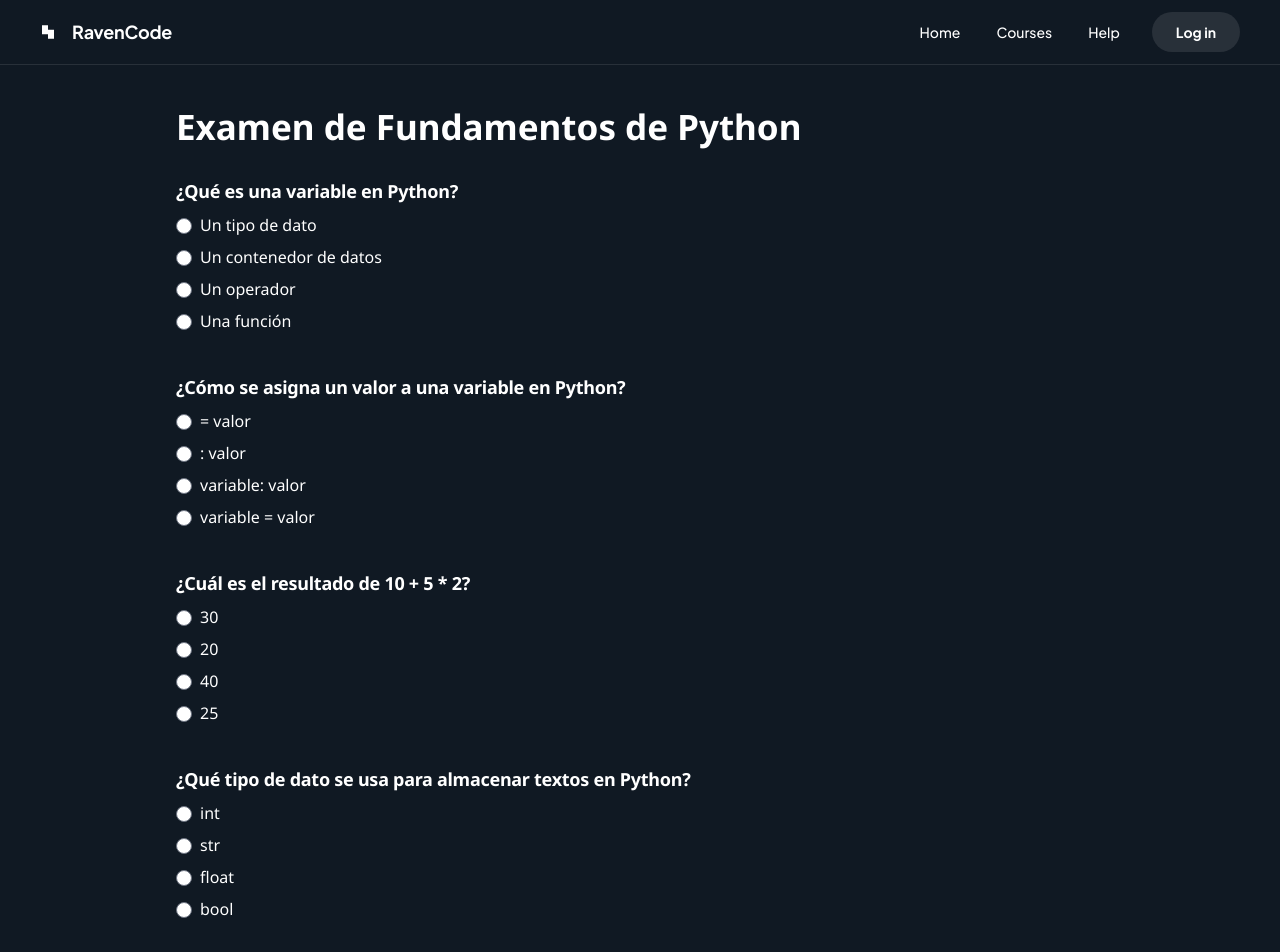
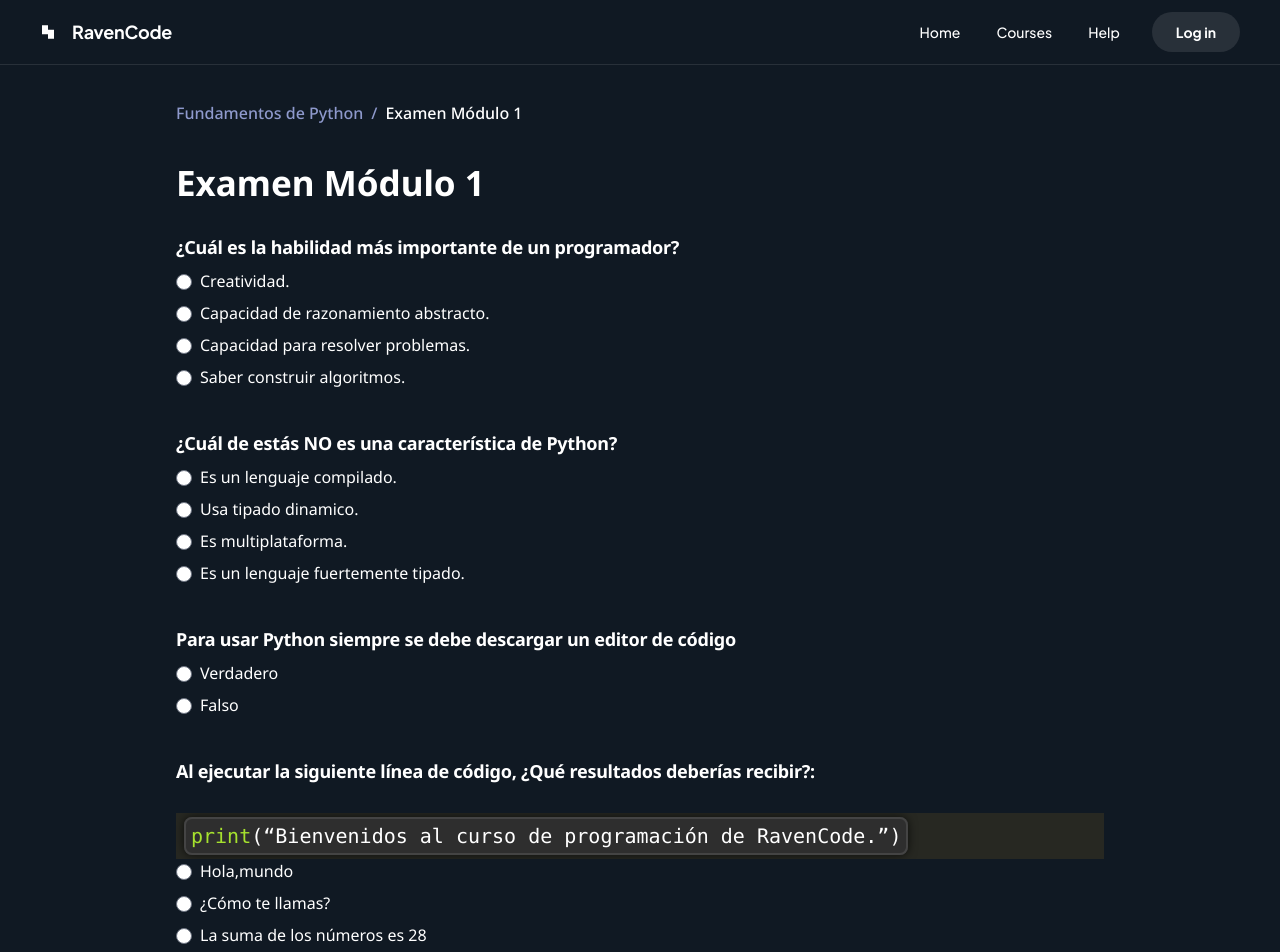
Before and after one commit to RavenCode-Eng2/ravencode-frontend, a React (Vite) app: page /Assesment1 in a window 1280 px wide. Shown: the top 952 px of the page. Built offline with nearby package versions, Linux system fonts and the light colour scheme.

Commit message:
Asessment1_1

```diff
--- a/src/pages/Module1/Asessment1.tsx
+++ b/src/pages/Module1/Asessment1.tsx
@@ -1,10 +1,6 @@
 import React, { useState } from "react";
 import { theme } from "../../theme";
 import Button from "../../components/Button"; // Asegúrate de que tienes el componente Button
-import oper_aritm from "../../assets/images/oper_aritmet.png";
-import oper_comp from "../../assets/images/oper_comp.png";
-import oper_logic from "../../assets/images/oper_logicos.png";
-import operacion from "../../assets/images/operacion.png";
 import { Link, useNavigate } from 'react-router-dom';
 import { useEffect } from "react";
 
@@ -16,34 +12,47 @@ import EditorContainer from "../../components/CodeMirror/EditorContainer";
 interface PageWithEditorsProps {}
 const questions = [
   {
-    question: "¿Qué es una variable en Python?",
+    question: "¿Cuál es la habilidad más importante de un programador?",
+    description: "",
     options: [
-      "Un tipo de dato",
-      "Un contenedor de datos",
-      "Un operador",
-      "Una función",
+      "Creatividad.",
+      "Capacidad de razonamiento abstracto.",
+      "Capacidad para resolver problemas.",
+      "Saber construir algoritmos.",
     ],
-    answer: "Un contenedor de datos",
+    answer: "Capacidad para resolver problemas.",
   },
   {
-    question: "¿Cómo se asigna un valor a una variable en Python?",
-    options: ["= valor", ": valor", "variable: valor", "variable = valor"],
-    answer: "variable = valor",
+    question: "¿Cuál de estás NO es una característica de Python?",
+    description: "",
+    options: ["Es un lenguaje compilado.", "Usa tipado dinamico.", "Es multiplataforma.", "Es un lenguaje fuertemente tipado."],
+    answer: "Es un lenguaje compilado.",
   },
   {
-    question: "¿Cuál es el resultado de 10 + 5 * 2?",
-    options: ["30", "20", "40", "25"],
-    answer: "20",
+    question: "Para usar Python siempre se debe descargar un editor de código ",
+    description: "",
+    options: ["Verdadero", "Falso"],
+    answer: "Falso",
   },
   {
-    question: "¿Qué tipo de dato se usa para almacenar textos en Python?",
-    options: ["int", "str", "float", "bool"],
-    answer: "str",
+    question: "Al ejecutar la siguiente línea de código, ¿Qué resultados deberías recibir?:",
+    description: (
+      <div className="console-container">
+        <div className="console-box">
+          <SyntaxHighlighter language="python" style={monokai}>
+            {`print(“Bienvenidos al curso de programación de RavenCode.”)`}
+          </SyntaxHighlighter>
+        </div>
+      </div>
+    ),
+    options: ["Hola,mundo", "¿Cómo te llamas?", "La suma de los números es 28", "Bienvenidos al curso de programación de RavenCode"],
+    answer: "Bienvenidos al curso de programación de RavenCode",
   },
   {
-    question: "¿Cómo se define un número decimal en Python?",
-    options: ["10", "10.0", "10,0", "None"],
-    answer: "10.0",
+    question: "Si necesitas recibir un input por parte del usuario, en el que vas a recibir la cantidad de hermanos que tiene, ¿que línea de código deberías utilizar? :",
+    options: ["numero_hermanos = input(“¿Cuántos hermanos tienes?”)", "numero_hermanos = # int(input(“¿Cuántos hermanos tienes?”))",
+       "numero_hermanos = print(“¿Cuántos hermanos tienes?”)", "numero_hermanos = int(input(“¿Cuántos hermanos tienes?”))"],
+    answer: "numero_hermanos = int(input(“¿Cuántos hermanos tienes?”))",
   },
   {
     question:
@@ -144,8 +153,20 @@ const Assesment1: React.FC<ExamProps> = () => {
       <div className="layout-container flex h-full grow flex-col">
         <div className="px-40 flex flex-1 justify-center py-5">
           <div className="layout-content-container flex flex-col max-w-[960px] flex-1">
+            <div className="flex flex-wrap gap-2 p-4">
+              <Link
+                className="text-[#8e99cc] text-base font-medium leading-normal"
+                to="/courses"
+              >
+                Fundamentos de Python
+              </Link>
+              <span className="text-[#8e99cc] text-base font-medium leading-normal">/</span>
+              <span className="text-white text-base font-medium leading-normal">
+                Examen Módulo 1
+              </span>
+            </div>
             <h1 className="text-white tracking-light text-[35px] font-bold leading-tight px-4 text-left pb-3 pt-5">
-              Examen de Fundamentos de Python
+              Examen Módulo 1
             </h1>
             <form>
               {questions.map((question, index) => (
```
